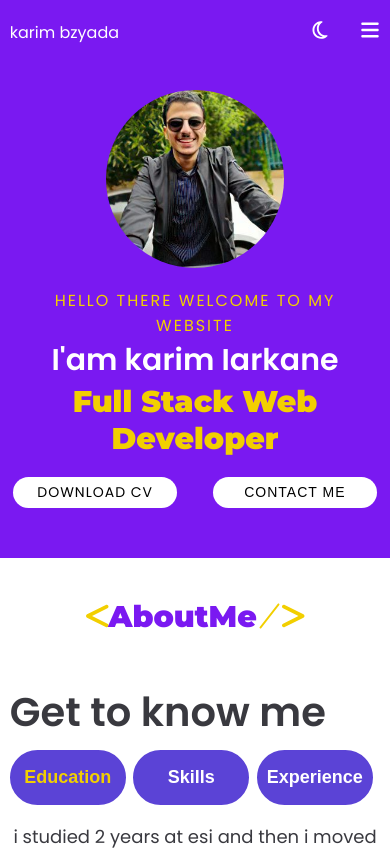
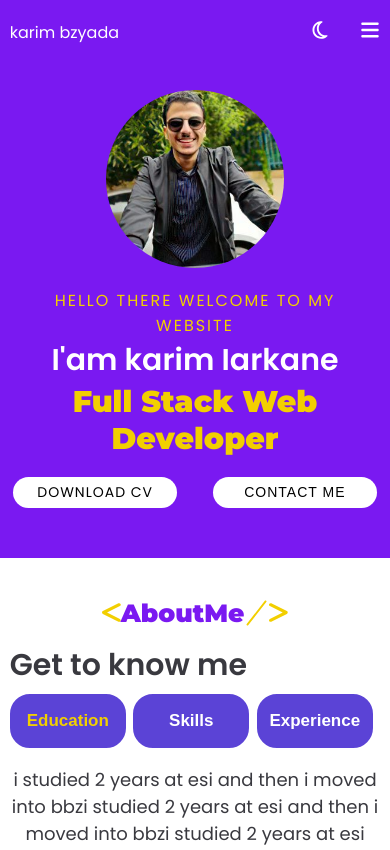
Before and after one commit to karimiarkane/MyPortfolio, a React (Create React App) app: page / in a window 390 px wide. Shown: the top 850 px of the page. Built offline with nearby package versions, Linux system fonts and the light colour scheme.

Commit message:
size adjust

```diff
--- a/src/Components/AboutMe/AboutMe.css
+++ b/src/Components/AboutMe/AboutMe.css
@@ -85,17 +85,17 @@ justify-content:space-evenly;
         width: 100%;
     }
     .more-about{
-        font-size: 40px;
-        margin: 2% 0;
+        font-size: 30px;
+        margin: 1.5% 0;
     }
     .btns button{
         width: 33%;
         margin-right: 2%;
         padding: 15px 0;
         border-radius: 10px;
-        font-weight: 700;
-        border-radius: 50em;
-        font-size: 18px;
+        font-weight: 600;
+        border-radius: 20px;
+        font-size: 17px;
         cursor: pointer;
         background-color: #5b43d6;
         border: 2px solid #5b43d6;
--- a/src/Components/AboutMe/Title/Title.css
+++ b/src/Components/AboutMe/Title/Title.css
@@ -30,3 +30,17 @@
 .slash {
     font-size: 20px;
 }
+
+@media screen and (max-width:768px) {
+
+    .close-tag  ,.open-tag , .title-text {
+        font-size: 25px;
+    }
+    .title{
+        margin: 20px 0 10px 0;
+    }
+    .title-container{
+        padding: 20px 0 0 0;
+    }
+
+    }
```
